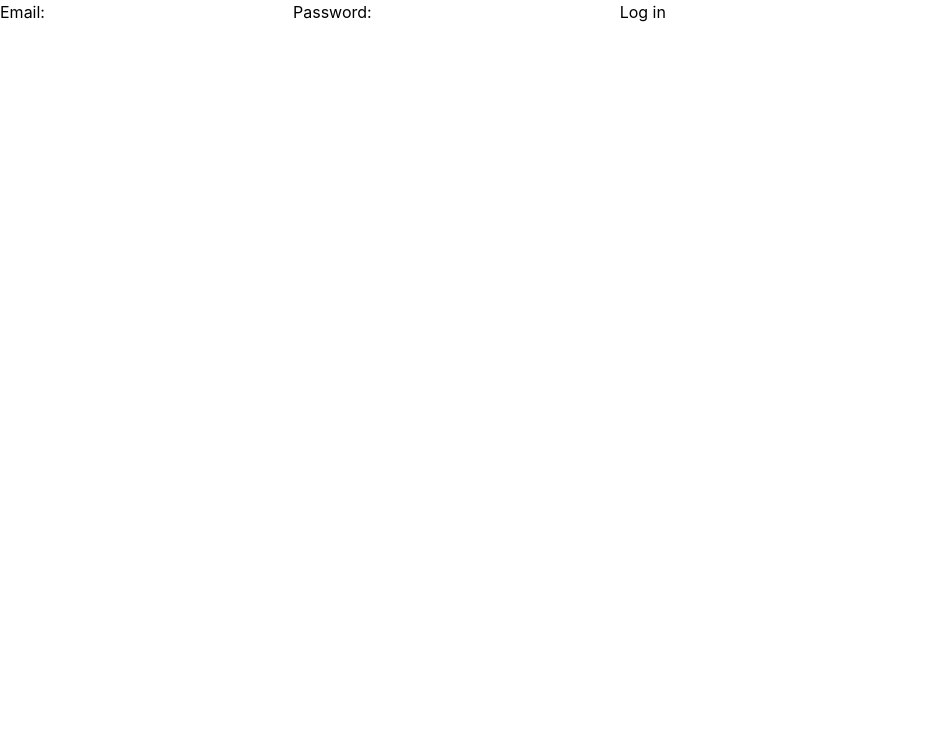
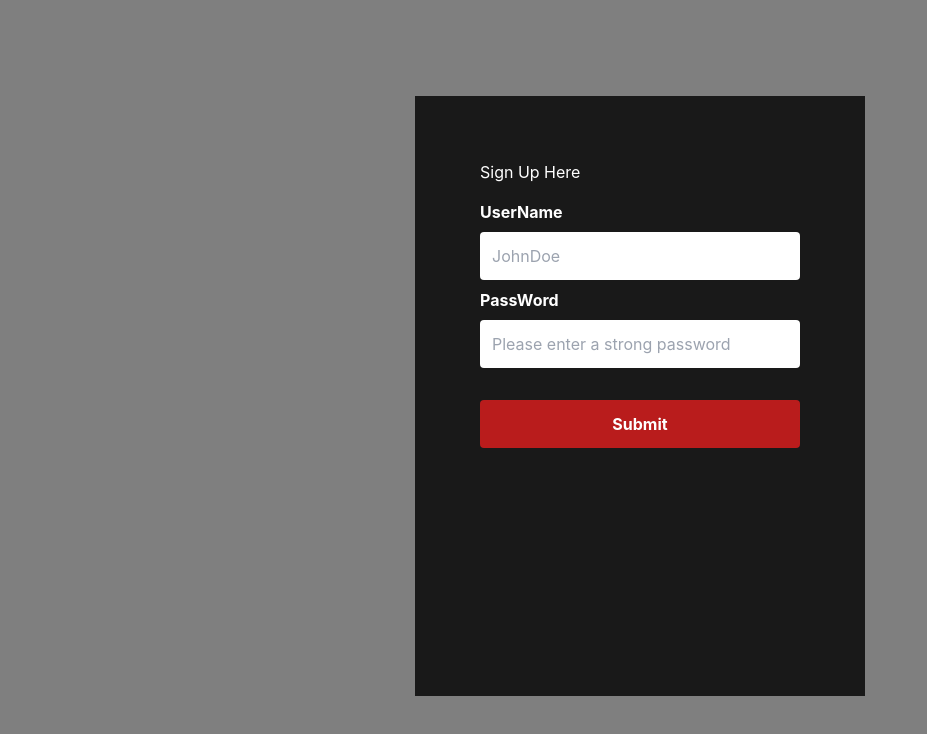
Before and after one commit to mystery000/ChatPDF, a React (Create React App) app: page /login in a window 1280 px wide. Shown: the top 734 px of the page, without its empty margins (0-927 px from the left). Built offline with nearby package versions, Linux system fonts and the light colour scheme; no server answers.

Commit message:
Feat: Update Login UI

```diff
--- a/src/components/LoginForm.js
+++ b/src/components/LoginForm.js
@@ -7,6 +7,7 @@ const LoginForm = () => {
     const initialValues = { email: '', password: '' }
     const [values, handleChange, resetForm] = useForm(initialValues)
     const navigate = useNavigate()
+
     const handleSubmit = async (event) => {
         event.preventDefault()
         try {
@@ -20,23 +21,47 @@ const LoginForm = () => {
     }
 
     return (
-        <form onSubmit={handleSubmit}>
-            <label htmlFor="email">Email:</label>
+        <>
+            <div className="bg-black/50 fixed top-0 left-0 w-full h-screen"></div>
+            <div className="fixed w-full px-4 py-24 z-50">
+                <div className="max-w-[450px] h-[600px] mx-auto bg-black/80 text-white">
+                    <div className="max-w-[320px] mx-auto py-16">
+                        <h1>Sign Up Here</h1>
+                        <form
+                            className="w-full flex flex-col py-4"
+                            onSubmit={handleSubmit}
+                        >
+                            <p className="text-white font-bold">UserName</p>
                             <input
-                type="email"
+                                type="text"
+                                required
+                                className="p-3 my-2 rounded text-black"
+                                placeholder="JohnDoe"
                                 name="email"
                                 value={values.email}
                                 onChange={handleChange}
                             />
-            <label htmlFor="password">Password:</label>
+                            <p className="text-white font-bold">PassWord</p>
                             <input
                                 type="password"
+                                required
+                                className="p-3 my-2 rounded text-black"
+                                placeholder="Please enter a strong password"
                                 name="password"
                                 value={values.password}
                                 onChange={handleChange}
                             />
-            <button type="submit">Log in</button>
+                            <button
+                                type="submit"
+                                className="bg-red-700 py-3 my-6 rounded font-bold px-4"
+                            >
+                                Submit
+                            </button>
                         </form>
+                    </div>
+                </div>
+            </div>
+        </>
     )
 }
 
```
Lines whose indentation alone changed are shown as unchanged.
